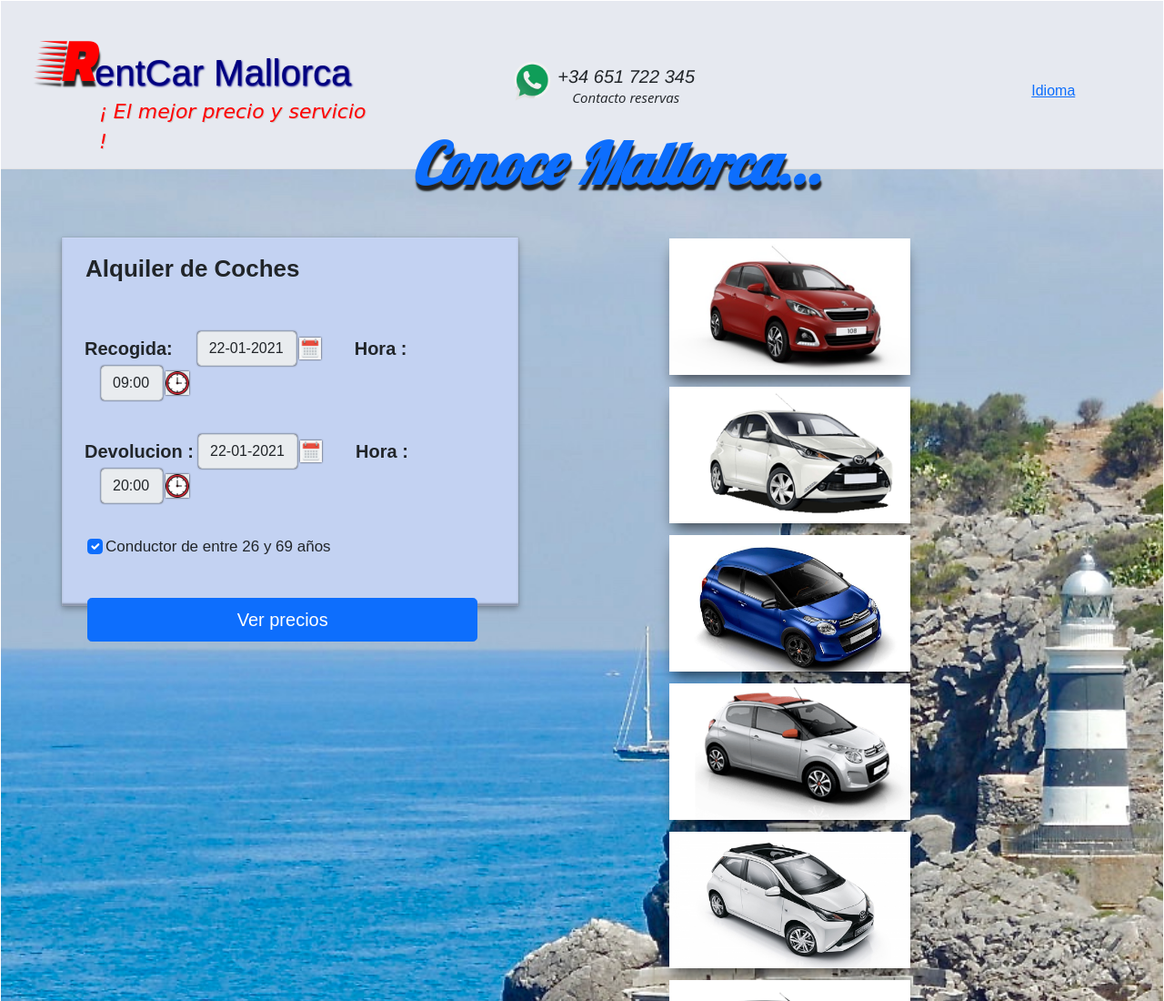
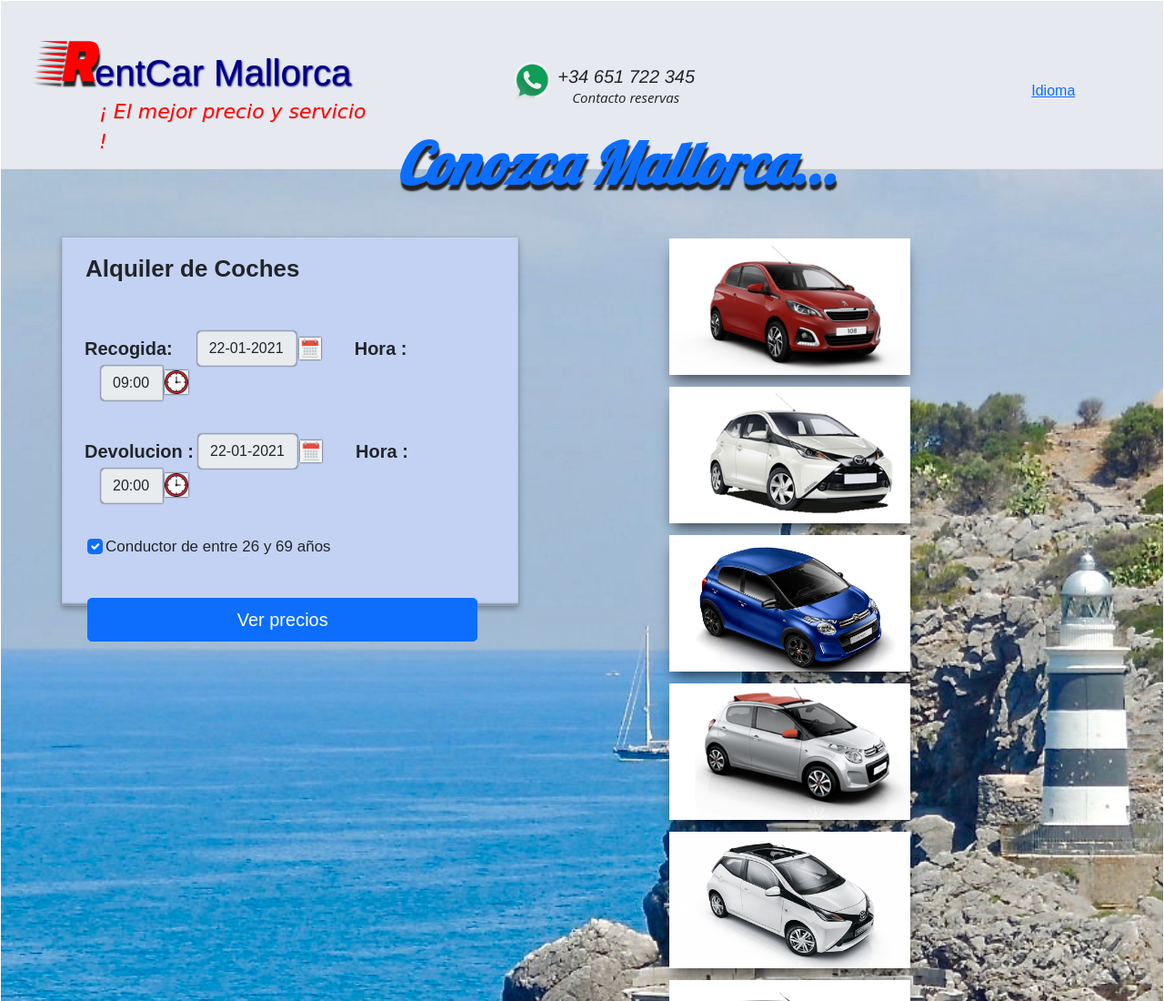
Before and after one commit to sosan/colaborador-rent-a-car-backend, a plain HTML site: page index.html in a window 1280 px wide. Shown: the top 1100 px of the page at 91% size. Drawn offline with nearby package versions, Linux system fonts and the light colour scheme; a web font is replaced by a local one.

Commit message:
Solucionado lo de quitar idioma en clockpicker, proximo commit solucionar fechas de entrada sin díasanteriores al actual

```diff
--- a/css/styles.css
+++ b/css/styles.css
@@ -249,8 +249,9 @@ body{
 
 .img-clock{
   width: 26px;
+  margin-top: 5px;
   margin-right: -11px;
-  margin-left: 3px;
+  margin-left: 7px;
   background-color: #e9ecef;
   box-shadow: 0px 0px 2px #1e1c1c;
   cursor: pointer;
--- a/index.html
+++ b/index.html
@@ -64,7 +64,7 @@
             <!-- Fin Cabecera -->
 
             <section id="eslogan">
-                Conoce Mallorca...
+                Conozca Mallorca...
             </section>
 
             <!-- Inicio contenido -->
@@ -137,10 +137,11 @@
                                             Hora :
                                     </label>
                                 </div>
-                                <div class="clockpicker">
-                                    <input type="text" class="form-control form-control-clock" value="09:00" ata-align="top" data-placement="bottom" data-autoclose="true" readonly=""/>
+                                <div class="input-group clockpicker" data-placement="bottom" data-align="top" data-autoclose="true">
+                                    <input type="text" class="form-control form-control-clock" value="09:00" readonly=""/>
                                     <span class="input-group-addon">
-                                        <img src="/img/Img-Clock/clock.png" alt="Reloj Recogida" class="img-clock">
+                                      <!-- <span class="glyphicon glyphicon-time"></span> -->
+                                      <img src="/img/Img-Clock/clock.png" alt="Reloj Recogida" class="img-clock">
                                     </span>
                                 </div>
                             </form>
@@ -166,10 +167,11 @@
                                             Hora :
                                     </label>
                                 </div>
-                                <div class="clockpicker">
-                                    <input type="text" class="form-control form-control-clock" value="20:00" ata-align="top" data-placement="bottom" data-autoclose="true" readonly=""/>
+                                <div class="input-group clockpicker" data-placement="bottom" data-align="top" data-autoclose="true">
+                                    <input type="text" class="form-control form-control-clock" value="20:00" readonly=""/>
                                     <span class="input-group-addon">
-                                        <img src="/img/Img-Clock/clock.png" alt="Reloj Devolucion" class="img-clock">
+                                      <!-- <span class="glyphicon glyphicon-time"></span> -->
+                                      <img src="/img/Img-Clock/clock.png" alt="Reloj Recogida" class="img-clock">
                                     </span>
                                 </div>
                             </form>
@@ -857,6 +859,8 @@
 </script>
 <!-- Fin Bootstrap Calendario Cupertino themes ------------>
 
+
+<!--------------------- ClockPicker ----------------------->
 <script type="text/javascript">
     $('.clockpicker').clockpicker();
 </script>
```
Also changed, not shown: HoraRecogida.html (+20 -3 lines).
